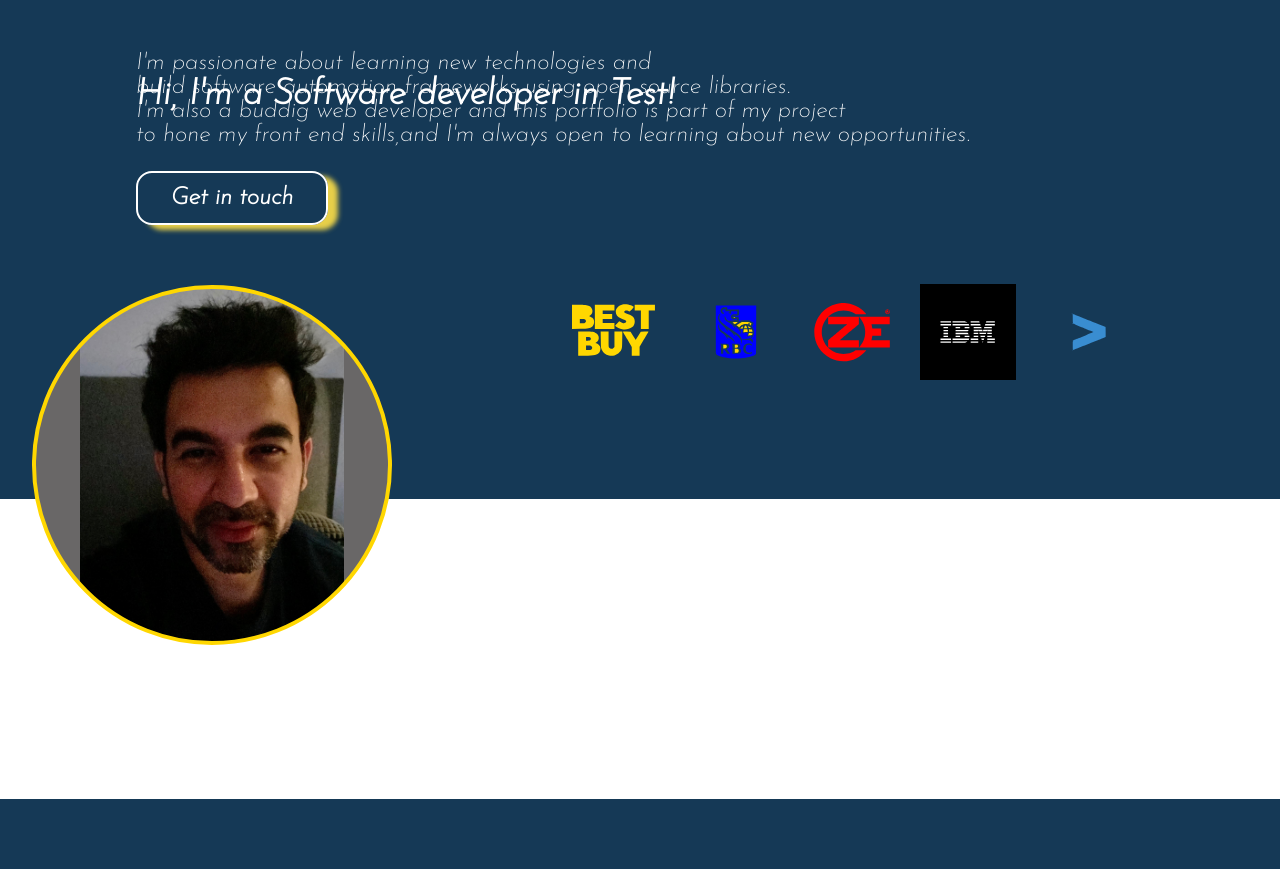
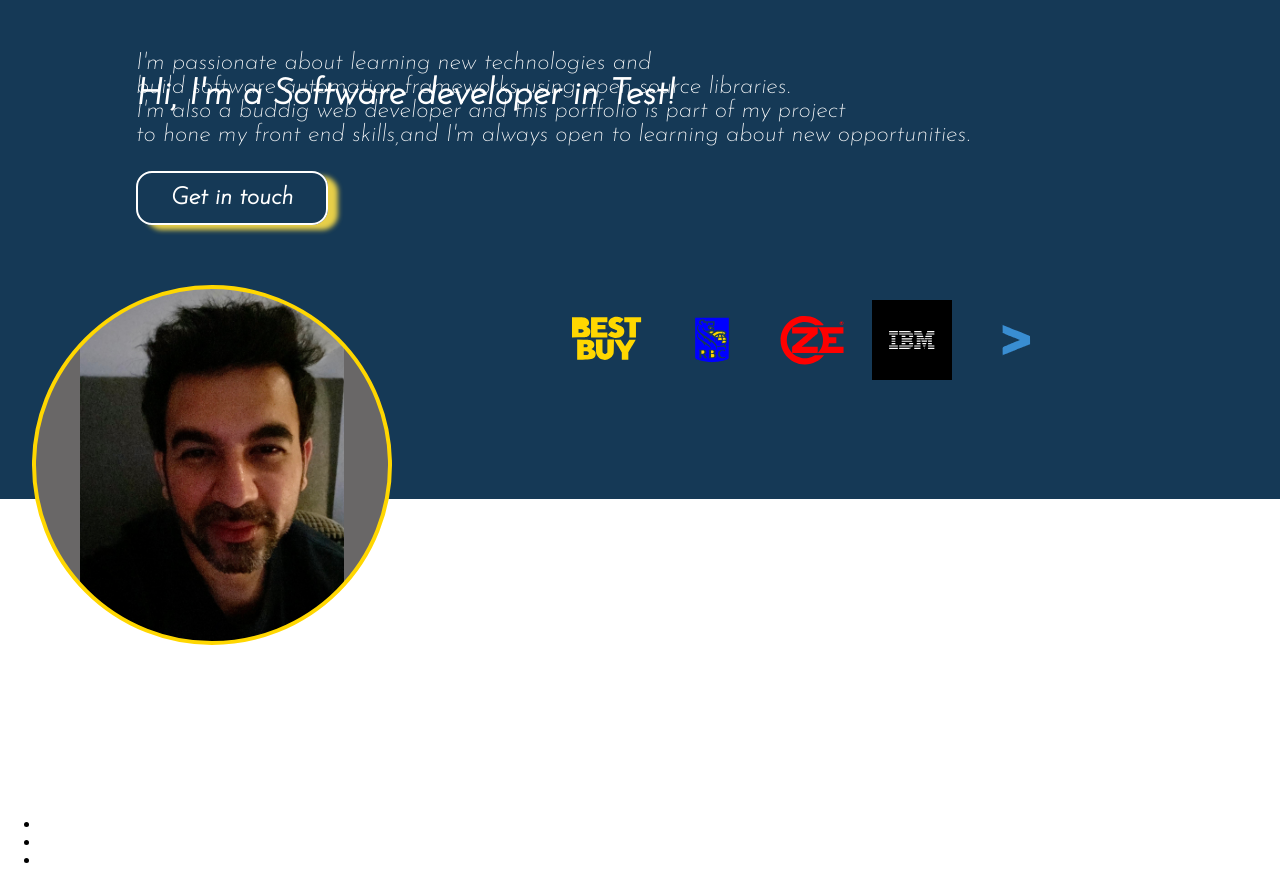
Before and after one commit to punesing01/portfolio, a PHP site: page / in a window 1280 px wide. Shown: the part 49-918 px from the top of the page. Before the commit the page ends 848 px from the top, so only its background shows below. Run offline with PHP 8.4, Linux system fonts and the light colour scheme.

Commit message:
new changes

```diff
--- a/index.html
+++ b/index.html
@@ -372,7 +372,13 @@ fill="#000000" stroke="none">
         </section>
     </main>
     <footer>
-
+        <nav>
+            <ul>
+                <li></li>
+                <li></li>
+                <li></li>
+            </ul>
+        </nav>
     </footer>
 </body>
 </html>
--- a/main.css
+++ b/main.css
@@ -126,7 +126,6 @@ body{
     background-repeat: no-repeat;
     background-position:center;
     background-color: rgb(105, 103, 103);
-    /*float: right;*/
 }
 
 .main_intro__header{
@@ -170,8 +169,8 @@ body{
 
 
 .work_companies__listitem  svg {
-    width: 96px;
-    height: 96px;
+    width: 80px;
+    height: 80px;
     margin:8px;
 }
 
```
